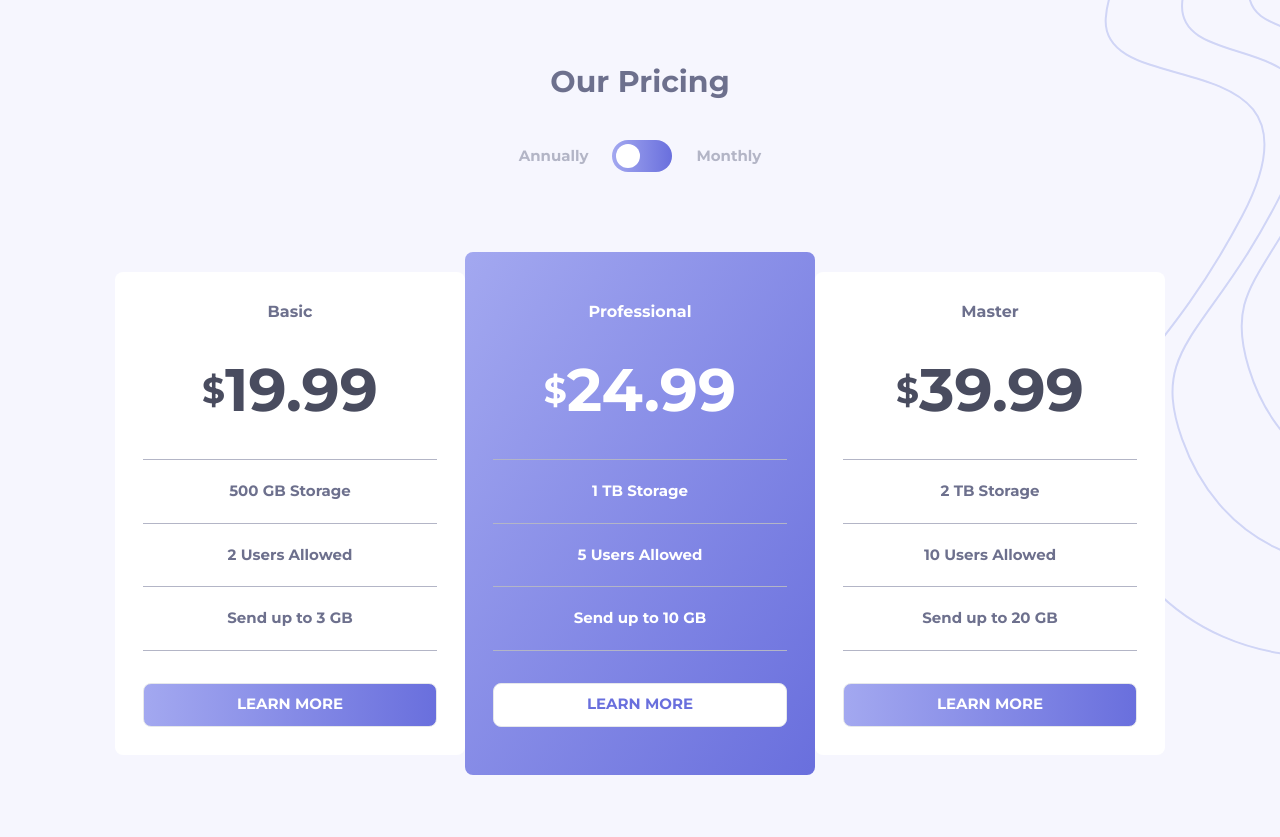
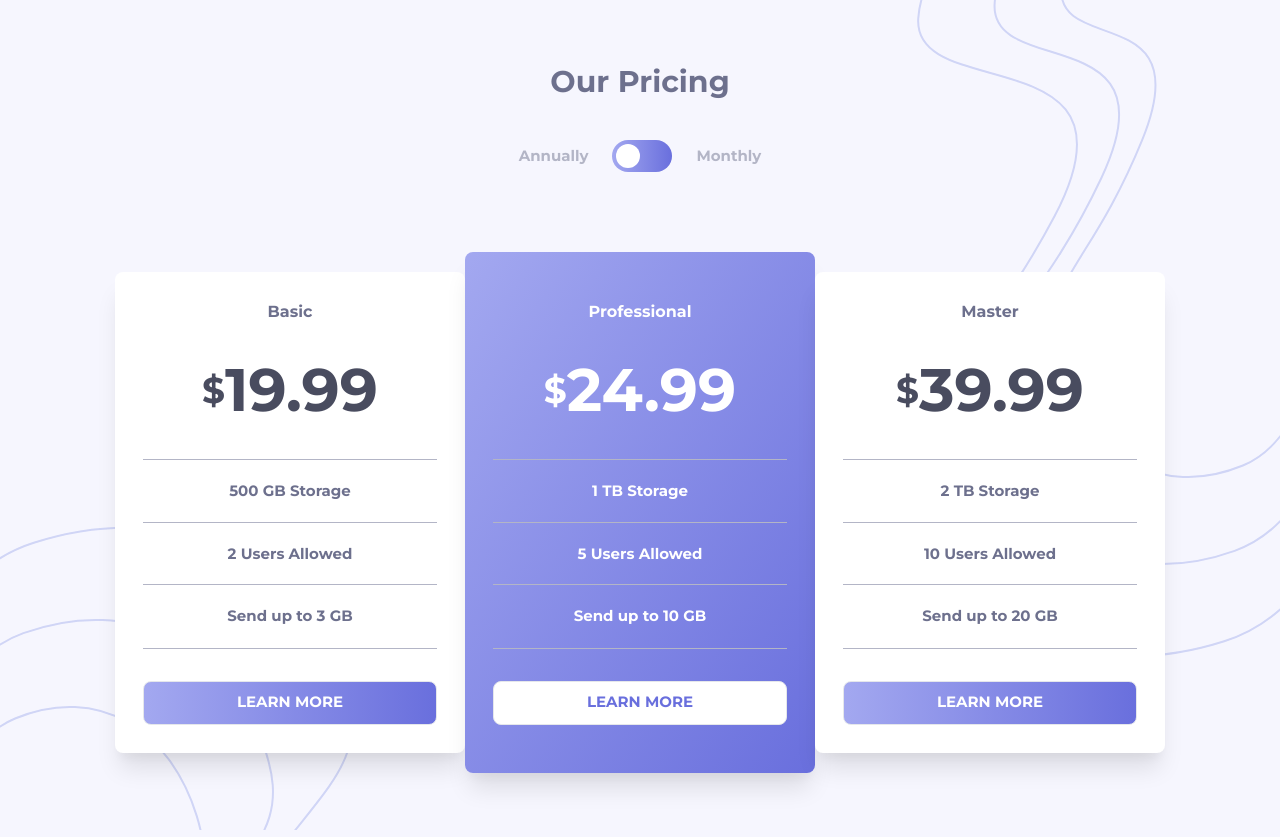
Before and after one commit to calebesg/pricing-card, a React (Create React App) app: page / in a window 1280 px wide. Before the commit the page ends 800 px from the top, so only its background shows below. Built offline with nearby package versions, Linux system fonts and the light colour scheme.

Commit message:
refactoring layout

```diff
--- a/src/components/App.jsx
+++ b/src/components/App.jsx
@@ -26,7 +26,7 @@ export function App() {
   useEffect(() => setPricingList(data), []);
 
   return (
-    <main className="min-h-screen flex flex-col justify-start items-center pt-16 relative overflow-hidden h-full">
+    <main className="min-h-screen flex flex-col justify-start items-center py-16 relative overflow-hidden h-full">
       <h1 className="w-0 h-0 overflow-hidden opacity-0">Pricing Component</h1>
 
       <h2 className="text-grayish-400 text-3xl">Our Pricing</h2>
--- a/src/components/PricingItem/index.jsx
+++ b/src/components/PricingItem/index.jsx
@@ -3,7 +3,7 @@ export function PricingItem({ active, pricing }) {
     return (
       <li
         key={index}
-        className="border-t border-b border-grayish-200 -mt-px flex justify-center p-5"
+        className="border-t border-grayish-200 -mt-px flex justify-center p-5"
       >
         {item}
       </li>
@@ -12,9 +12,9 @@ export function PricingItem({ active, pricing }) {
 
   return (
     <li
-      className={`p-7 rounded-lg flex flex-col items-center max-w-xs w-full xl:max-w-sm ${
+      className={`p-7 rounded-lg flex flex-col items-center max-w-xs w-full lg:max-w-sm shadow-xl ${
         active
-          ? 'bg-gradient-to-br from-blue-200 to-blue-400 text-white xl:py-12'
+          ? 'bg-gradient-to-br from-blue-200 to-blue-400 text-white lg:py-12'
           : 'bg-white text-grayish-400'
       }`}
     >
@@ -29,7 +29,9 @@ export function PricingItem({ active, pricing }) {
         {pricing.price}
       </p>
 
-      <ul className="mt-10 w-full">{renderFeatureItem}</ul>
+      <ul className="mt-10 w-full border-b border-grayish-200">
+        {renderFeatureItem}
+      </ul>
 
       <button
         type="button"
--- a/src/components/PricingList/index.jsx
+++ b/src/components/PricingList/index.jsx
@@ -2,7 +2,7 @@ import { PricingItem } from '../PricingItem';
 
 export function PricingList({ allPricing }) {
   return (
-    <ul className="w-full flex flex-col items-center gap-8 mt-20 xl:flex-row xl:justify-center xl:gap-0">
+    <ul className="w-full flex flex-col items-center gap-8 mt-20 px-6 lg:flex-row lg:justify-center lg:gap-0 ">
       {allPricing.map((pricing, index) => (
         <PricingItem
           key={index}
--- a/src/index.css
+++ b/src/index.css
@@ -18,3 +18,17 @@ main::before {
   transform: translateX(50%);
   z-index: -1;
 }
+
+@media (min-width: 1024px) {
+  main::before {
+    transform: translateX(0);
+  }
+
+  main::after {
+    content: url(./assets/bg-bottom.svg);
+    position: absolute;
+    bottom: 0;
+    left: 0;
+    z-index: -1;
+  }
+}
```
